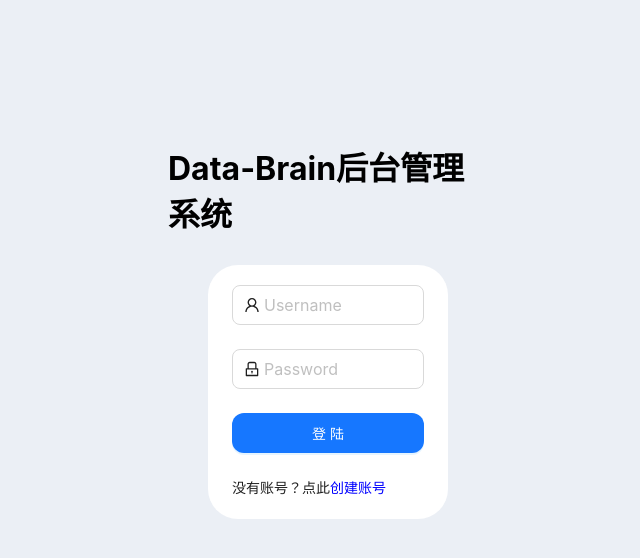
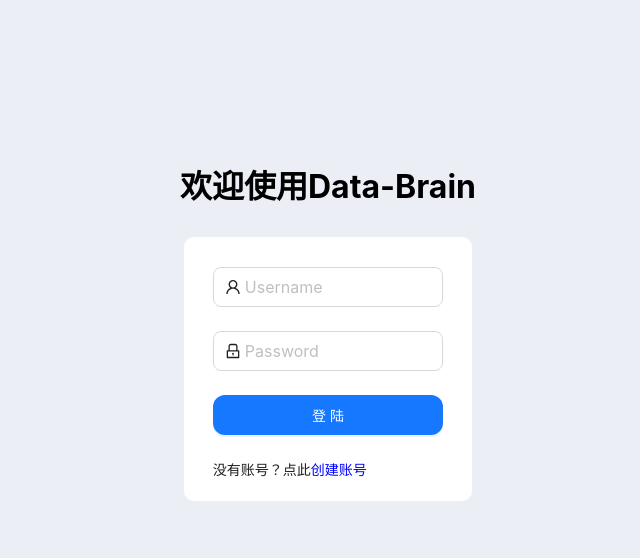
Before and after one commit to WeBankBlockchain/DDCMS-Front, a React (Create React App) app: page /login in a window 1280 px wide. Shown: the top 558 px of the page, without its empty margins (312-952 px from the left). Built offline with nearby package versions, Linux system fonts and the light colour scheme.

Commit message:
调整登陆页面

```diff
--- a/src/pages/app/Login.jsx
+++ b/src/pages/app/Login.jsx
@@ -49,7 +49,7 @@ export default function Login() {
       <div id='login-window' style={{
         position: 'relative',//在原有位置的基础上，往上微调一点点，使得视觉效果最优
         top: '-10%',
-        width: '25%',
+        width: '30%',
         display: 'flex',
         flexDirection: 'column',
         alignItems: 'center',
@@ -59,13 +59,13 @@ export default function Login() {
           <h1 style={{
             marginBottom: '30px',
             color: 'black'
-          }}> Data-Brain后台管理系统 </h1>
+          }}> 欢迎使用Data-Brain </h1>
         </div>
         <div
         style={{
           width: '75%',
           backgroundColor: 'white',
-          borderRadius: '30px'
+          borderRadius: '10px'
         }}>
           <Form
               name="normal_login"
@@ -74,7 +74,7 @@ export default function Login() {
               onFinishFailed={onFinishFailed}
               style={{
                 margin: 'auto',//让整个框居中,
-                paddingTop: '20px',
+                paddingTop: '30px',
                 width: '80%',
                 paddingBottom:'20px'
               }}
```
